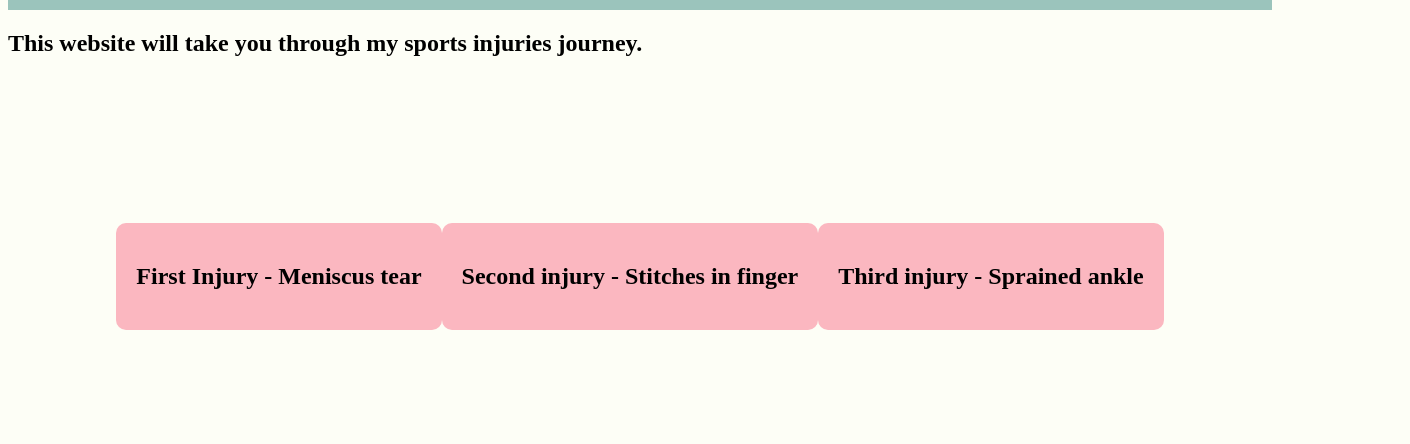
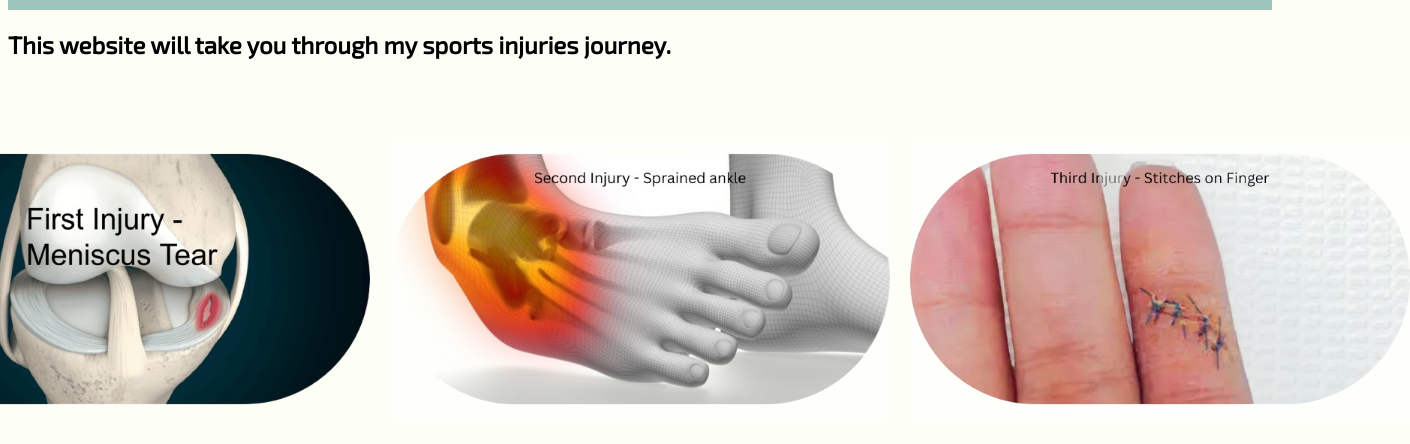
Before and after one commit to aidenthegoat111/aiden.github.io, a plain HTML site: page index.html in a window 1280 px wide. Shown: the part 98-542 px from the top of the page, 1410 px wide, since content can reach past the window. Drawn offline with nearby package versions, Linux system fonts and the light colour scheme; a web font is replaced by a local one.

Commit message:
Today I make my new buttons with pictures as the background, I think I spent way too much time working on making the pictures so I will finish the functions of the buttons outside of class. Next class, I will work on adding content to my website.

```diff
--- a/index.html
+++ b/index.html
@@ -1,38 +1,29 @@
 <!DOCTYPE html>
 <html>
-
   <head>
     <link rel="stylesheet" href="styles.css">
     <title>Sports Injuries</title>
     <link rel="stylesheet" href="https://cdnjs.cloudflare.com/ajax/libs/animate.css/4.1.1/animate.min.css"/>
   </head>
-
   <body>
     <div class="header">
-      <h1 id = "sports-injuries">👋 My Sports Injuries</h1>
-  </div>
+      <h1 id="sports-injuries">👋 My Sports Injuries</h1>
+    </div>
 
-    <h2> This website will take you through my sports injuries journey.</h2>
-
+    <h2>This website will take you through my sports injuries journey.</h2>
 
     <div class="flex-container">
-      <div class="content-1">
-          <h2>First Injury - Meniscus tear</h1>
+      <div class="flexbox">
+        <div class="wiggle">
+          <img src="assets/meniscus-tear.png" alt="Meniscus Tear">
+        </div>
+        <div class="wiggle">
+          <img src="assets/sprained-ankle.png" alt="Sprained Ankle">
+        </div>
+        <div class="wiggle">
+          <img src="assets/stitches.png" alt="Stitches">
+        </div>
       </div>
-
-      <div class="flex-container">
-        <div class="content-2">
-            <h2>Second injury - Stitches in finger</h1>
-        </div>
-
-        <div class="flex-container">
-          <div class="content-3">
-              <h2>Third injury - Sprained ankle</h1>
-          </div>
-  </div>
-  </div>
-
-
-
+    </div>
   </body>
 </html>
--- a/styles.css
+++ b/styles.css
@@ -1,9 +1,6 @@
-@import url();
+@import url('https://fonts.googleapis.com/css2?family=Maitree:wght@600&family=Exo+2&display=swap');
 
-
-
-
-html{
+html {
     font-family: "Maitree", serif;
     font-weight: 600;
     font-style: normal;
@@ -11,26 +8,23 @@ html{
     margin: 0;
 }
 
-.header{
+.header {
     height: 100px;
     width: 100%;
     display: flex;
-    background-color:  #9BC4BC;
+    background-color: #9BC4BC;
     justify-content: center;
     align-items: center;
     backdrop-filter: blur(5px);
 }
 
-h1{
-    animation: rubberBand;
-    animation-duration: 1s;
-    animation-iteration-count: infinite;
+h1 {
+    animation: rubberBand 1s infinite;
     font-family: 'Maitree';
-
 }
 
-.border-box{
-    padding: 10px 10px;
+.border-box {
+    padding: 10px;
     border-image: var(--border-gradient);
     border-width: 5px;
     border-style: solid;
@@ -38,14 +32,13 @@ h1{
     justify-content: center;
 }
 
-h2{
+h2 {
     font-family: 'Exo 2';
 }
 
-img{
-    width: 150px;
-    justify-content: center;
-
+img {
+    width: 500px;
+    animation: flip 1s;
 }
 
 .flex-container {
@@ -57,26 +50,15 @@ img{
     background-position: center;
 }
 
-.content-1 {
-    background-color: #FBB7C0;
-    padding: 20px;
-    border-radius: 10px;
-    text-align: center;
-    background-image: url('meniscus-tear_1_optimized_1_optimized.jpg');
+.flexbox {
+    display: flex;
+    justify-content: center;
+    align-items: center;
+    gap: 20px;
 }
 
-.content-2 {
-    background-color: #FBB7C0;
-    padding: 20px;
-    border-radius: 10px;
-    text-align: center;
-    background-image: url('');
+.wiggle {
+    display: flex;
+    justify-content: center;
+    align-items: center;
 }
-
-.content-3 {
-    background-color: #FBB7C0;
-    padding: 20px;
-    border-radius: 10px;
-    text-align: center;
-    background-image: url('');
-}
```
Also changed, not shown: assets/meniscus-tear.png (added), assets/meniscus-tear_1_optimized.png (deleted), assets/meniscus-tear_1_optimized_1_optimized.png (deleted), assets/sprained-ankle.png (added), assets/stitches.png (added), 2 other files.
